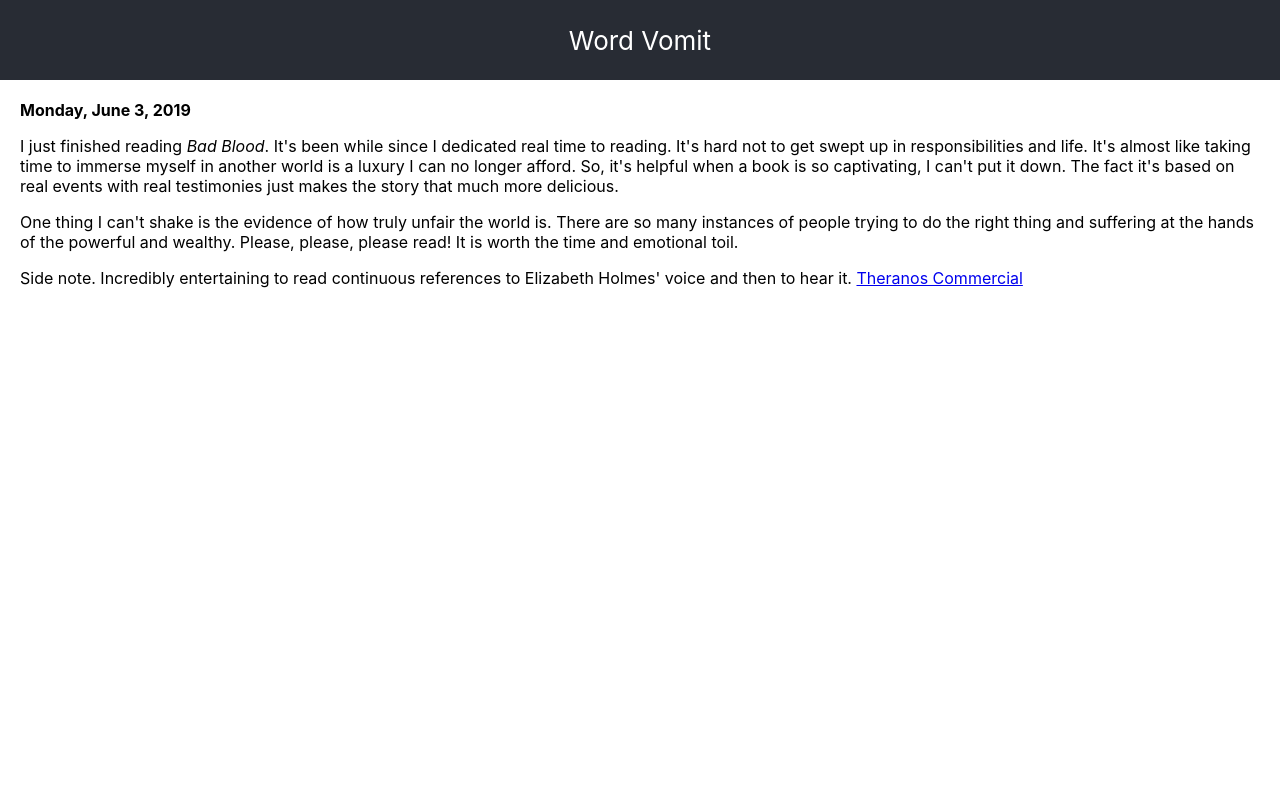
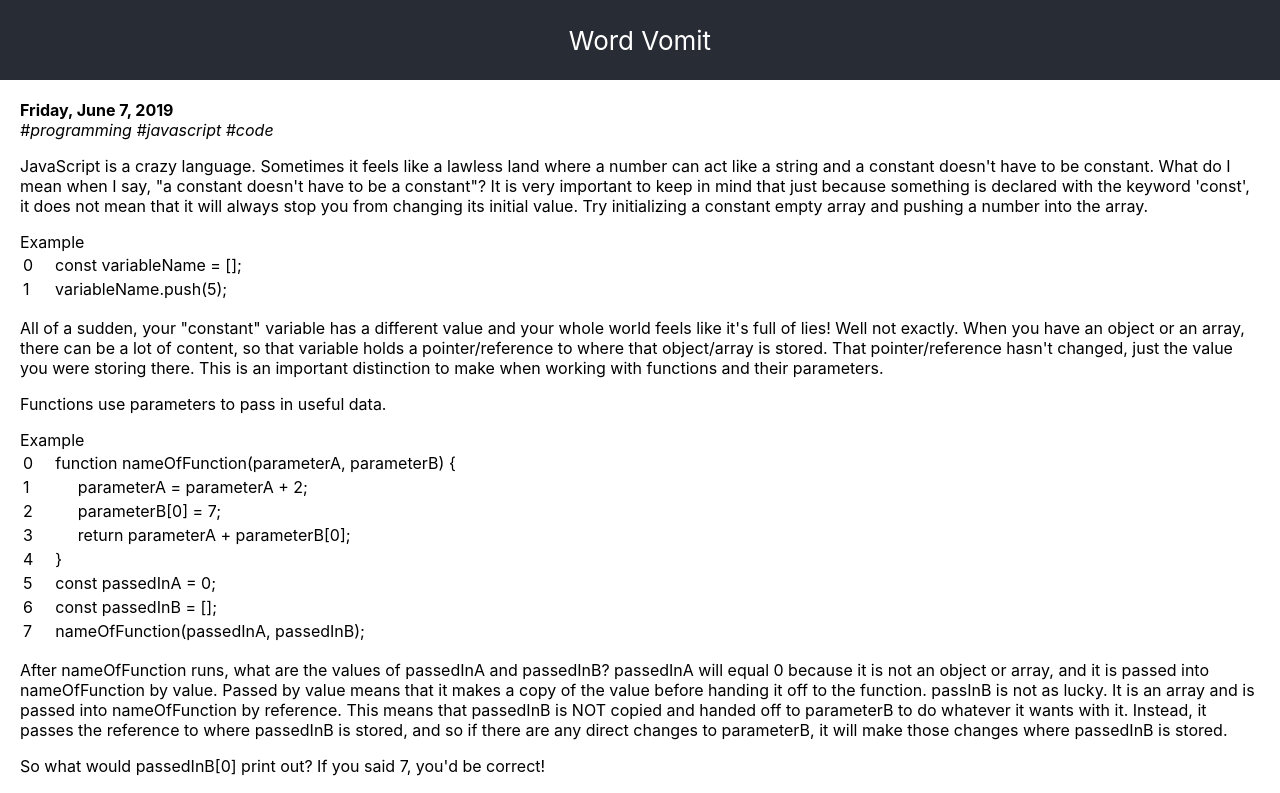
Before and after one commit to joheec/word-vomit, a React (Create React App) app: page / in a window 1280 px wide. Shown: the top 793 px of the page. Built offline with nearby package versions, Linux system fonts and the light colour scheme.

Commit message:
Entry #2

```diff
--- a/src/App.js
+++ b/src/App.js
@@ -1,4 +1,5 @@
-import React from 'react';
+import React, { Fragment } from 'react';
+import posts from './posts';
 import './App.css';
 
 function App() {
@@ -6,10 +7,9 @@ function App() {
     <div className="App">
       <header className="App-header">Word Vomit</header>
       <div className="App-content">
-        <b>Monday, June 3, 2019</b>
-        <p>I just finished reading <i>Bad Blood</i>. It's been while since I dedicated real time to reading. It's hard not to get swept up in responsibilities and life. It's almost like taking time to immerse myself in another world is a luxury I can no longer afford. So, it's helpful when a book is so captivating, I can't put it down. The fact it's based on real events with real testimonies just makes the story that much more delicious.</p>
-        <p>One thing I can't shake is the evidence of how truly unfair the world is. There are so many instances of people trying to do the right thing and suffering at the hands of the powerful and wealthy. Please, please, please read! It is worth the time and emotional toil.</p>
-        <p>Side note. Incredibly entertaining to read continuous references to Elizabeth Holmes' voice and then to hear it. <a rel="noopener noreferrer" target="_blank" href='https://www.youtube.com/watch?v=e9eBFKXkKk4'>Theranos Commercial</a></p>
+        <Fragment>
+          { posts }
+        </Fragment>
       </div>
     </div>
   );
--- /dev/null
+++ b/src/components/Code.js
@@ -0,0 +1,36 @@
+import React, { Fragment } from 'react';
+import './styles.css';
+
+function Code({ lines, title='' }) {
+  return(
+    <div className="code-container">
+      <div className="code-title">{title}</div>
+      <table className="code-snippet">
+      {
+        lines.map((line, lineNumber) => {
+          const regex = new RegExp('^ +', 'gm');
+          const indent = line.match(regex);
+          let indentCount = [];
+          if (indent && indent.length > 0) {
+            indentCount = indent[0].split('');
+          }
+          return (
+            <tr key={lineNumber} className="code-line">
+              <td className="code-lineNumber">
+                { lineNumber }
+                <Fragment>&nbsp;&nbsp;&nbsp;&nbsp;</Fragment>
+              </td>
+              <td className="code-lineContent">
+                { indentCount.map(_ =><Fragment>&nbsp;</Fragment>)}
+                { line }
+              </td>
+            </tr>
+          );
+        })
+      }
+      </table>
+    </div>
+  );
+}
+
+export default Code;
--- /dev/null
+++ b/src/components/Date.js
@@ -0,0 +1,10 @@
+import React from 'react';
+import './styles.css';
+
+function Date({ date }) {
+  return(
+    <div className="date">{date}</div>
+  );
+}
+
+export default Date;
--- /dev/null
+++ b/src/components/Entry.js
@@ -0,0 +1,9 @@
+import React from 'react';
+
+function Entry({ children }) {
+  return (
+    <div className="entry">{ children }</div>
+  );
+}
+
+export default Entry;
--- /dev/null
+++ b/src/components/Tags.js
@@ -0,0 +1,17 @@
+import React, { Fragment } from 'react';
+
+function Tag({ hash }) {
+  return (
+    <span className="tag">#{hash} </span>
+  );
+}
+
+function Tags({ tags }) {
+  return (
+    <Fragment>
+      { tags.map(tag => <Tag key={tag} hash={tag} />) }
+    </Fragment>
+  );
+}
+
+export default Tags;
--- /dev/null
+++ b/src/components/index.js
@@ -0,0 +1,11 @@
+import Code from './Code';
+import Date from './Date';
+import Entry from './Entry';
+import Tags from './Tags';
+
+export {
+  Code,
+  Date,
+  Entry,
+  Tags,
+};
--- /dev/null
+++ b/src/components/styles.css
@@ -0,0 +1,8 @@
+.code {}
+.date {
+  font-weight: bold;
+}
+.entry {}
+.tag {
+  font-style: italic;
+}
--- /dev/null
+++ b/src/posts/20190603.js
@@ -0,0 +1,23 @@
+import React from 'react';
+import {
+  Date,
+  Entry,
+  Tags,
+} from '../components';
+
+function Post() {
+  const tags = ['book_review'];
+  return (
+    <div>
+      <Date date="Monday, June 3, 2019" />
+      <Tags tags={tags} />
+      <Entry>
+        <p>I just finished reading <i>Bad Blood</i>. It's been while since I dedicated real time to reading. It's hard not to get swept up in responsibilities and life. It's almost like taking time to immerse myself in another world is a luxury I can no longer afford. So, it's helpful when a book is so captivating, I can't put it down. The fact it's based on real events with real testimonies just makes the story that much more delicious.</p>
+        <p>One thing I can't shake is the evidence of how truly unfair the world is. There are so many instances of people trying to do the right thing and suffering at the hands of the powerful and wealthy. Please, please, please read! It is worth the time and emotional toil.</p>
+        <p>Side note. Incredibly entertaining to read continuous references to Elizabeth Holmes' voice and then to hear it. <a rel="noopener noreferrer" target="_blank" href='https://www.youtube.com/watch?v=e9eBFKXkKk4'>Theranos Commercial</a></p>
+      </Entry>
+    </div>
+  );
+}
+
+export default Post;
--- /dev/null
+++ b/src/posts/20190607.js
@@ -0,0 +1,50 @@
+import React from 'react';
+import {
+  Code,
+  Date,
+  Entry,
+  Tags,
+} from '../components';
+
+function Post() {
+  const tags = [
+    'programming',
+    'javascript',
+    'code',
+  ];
+  const code = {
+    snippetA: [
+      'const variableName = [];',
+      'variableName.push(5);',
+    ],
+    snippetB: [
+      'function nameOfFunction(parameterA, parameterB) {',
+      '    parameterA = parameterA + 2;',
+      '    parameterB[0] = 7;',
+      '    return parameterA + parameterB[0];',
+      '}',
+      'const passedInA = 0;',
+      'const passedInB = [];',
+      'nameOfFunction(passedInA, passedInB);',
+    ],
+  };
+
+  return (
+    <div>
+      <Date date="Friday, June 7, 2019" />
+      <Tags tags={tags} />
+      <Entry>
+        <p>JavaScript is a crazy language. Sometimes it feels like a lawless land where a number can act like a string and a constant doesn't have to be constant. What do I mean when I say, "a constant doesn't have to be a constant"? It is very important to keep in mind that just because something is declared with the keyword 'const', it does not mean that it will always stop you from changing its initial value. Try initializing a constant empty array and pushing a number into the array.</p>
+        <Code lines={code.snippetA} title="Example" />
+        <p>All of a sudden, your "constant" variable has a different value and your whole world feels like it's full of lies! Well not exactly. When you have an object or an array, there can be a lot of content, so that variable holds a pointer/reference to where that object/array is stored. That pointer/reference hasn't changed, just the value you were storing there. This is an important distinction to make when working with functions and their parameters.</p>
+        <p>Functions use parameters to pass in useful data.</p>
+        <Code lines={code.snippetB} title="Example" />
+        <p>After nameOfFunction runs, what are the values of passedInA and passedInB? passedInA will equal 0 because it is not an object or array, and it is passed into nameOfFunction by value. Passed by value means that it makes a copy of the value before handing it off to the function. passInB is not as lucky. It is an array and is passed into nameOfFunction by reference. This means that passedInB is NOT copied and handed off to parameterB to do whatever it wants with it. Instead, it passes the reference to where passedInB is stored, and so if there are any direct changes to parameterB, it will make those changes where passedInB is stored.</p>
+        <p>So what would passedInB[0] print out? If you said 7, you'd be correct!</p>
+        <p>Not everything is as it seems in JavaScript</p>
+      </Entry>
+    </div>
+  );
+}
+
+export default Post;
--- /dev/null
+++ b/src/posts/index.js
@@ -0,0 +1,5 @@
+import React from 'react';
+import Two from './20190607';
+import One from './20190603';
+
+export default [ <Two />, <One /> ];
```
